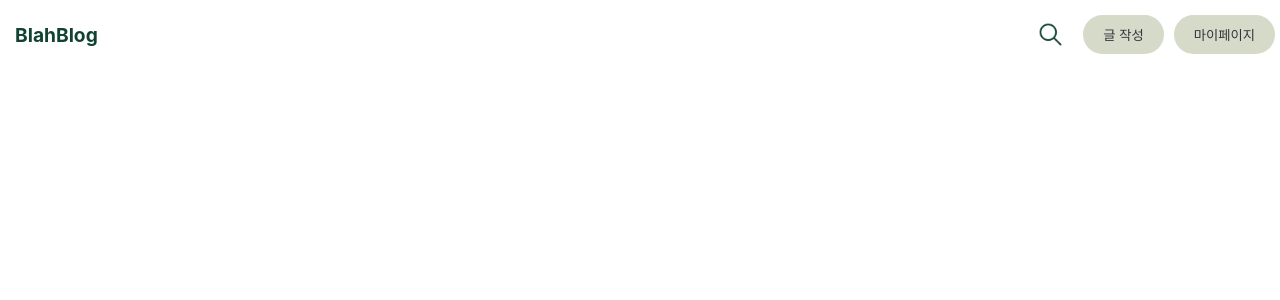
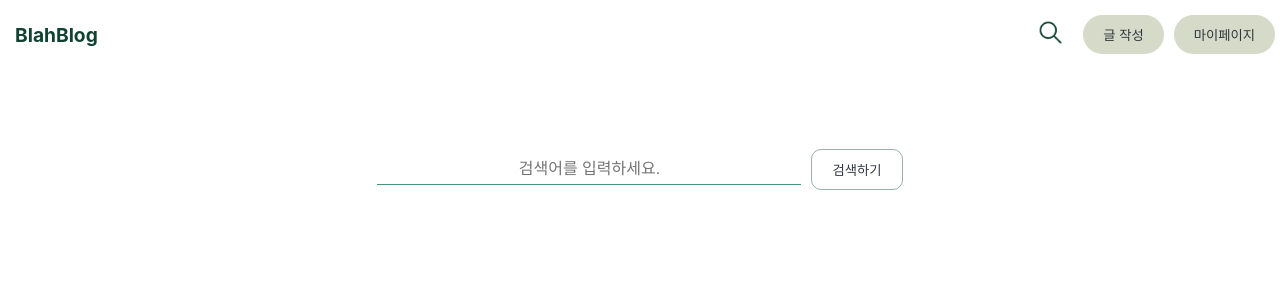
Before and after one commit to hyeoonjeoong/blog-mini-project, a React (Create React App) app in the folder blog/: page /search in a window 1280 px wide. Before the commit this address had no page. Shown: the top 300 px of the page. Built offline with nearby package versions, Linux system fonts and the light colour scheme; a small style sheet from the web is missing.

Commit message:
✨ search page 분리, 검색 기능 적용

```diff
--- a/blog/src/App.js
+++ b/blog/src/App.js
@@ -5,6 +5,7 @@ import Main from "./pages/Main";
 import Write from "./pages/Write";
 import PostingDetail from "./pages/PostingDetail";
 import MyPage from "./pages/MyPage";
+import Search from "./pages/Search";
 
 function App() {
   return (
@@ -15,6 +16,7 @@ function App() {
         <Route path="/write" element={<Write />} />
         <Route path="/post/:postId" element={<PostingDetail />} />
         <Route path="/myPage" element={<MyPage />} />
+        <Route path="/search" element={<Search />} />
       </Routes>
     </>
   );
--- a/blog/src/assets/index.css
+++ b/blog/src/assets/index.css
@@ -212,14 +212,11 @@ code {
 .searchBoxWrapper {
   display: flex;
   justify-content: center;
+  margin-top: 60px;
 }
 .searchBoxContainer {
   width: 700px;
   height: 50px;
-  border: 1px solid #9cafaa;
-  background-color: #eeeeee;
-  position: fixed;
-  z-index: 10;
   padding: 20px;
 }
 
@@ -237,13 +234,32 @@ code {
   border-bottom: 1px solid #48947f;
 }
 
+.searchInput::placeholder {
+  text-align: center;
+  font-size: larger;
+}
+
 .searchBoxContainer button {
   padding: 10px 20px;
   cursor: pointer;
   margin-left: 10px;
   border: none;
   border-radius: 10px;
-  background-color: #d6dac8;
+  background: none;
+  border: 1px solid #9cafaa;
   color: #31363f;
   font-weight: 500;
 }
+.searchBoxContainer button:hover {
+  background-color: #9cafaa;
+  color: #eeeeee;
+}
+
+.searchPostBox {
+  margin-top: 50px;
+  display: grid;
+  grid-template-columns: repeat(auto-fill, minmax(300px, 1fr));
+  grid-gap: 10px;
+  justify-content: start;
+  justify-items: center;
+}
--- a/blog/src/components/common/Header.jsx
+++ b/blog/src/components/common/Header.jsx
@@ -1,13 +1,9 @@
 import React, { useState } from "react";
 import { Link } from "react-router-dom";
 import search from "../../assets/search.png";
-import Search from "./Search";
+import Search from "../../pages/Search";
 
 const Header = () => {
-  const [isSearch, setIsSearch] = useState(false);
-  const handleClickSearch = () => {
-    setIsSearch(true);
-  };
   return (
     <>
       <div className="header">
@@ -15,12 +11,9 @@ const Header = () => {
           <span>BlahBlog</span>
         </Link>
         <div>
-          <img
-            src={search}
-            alt="search-icon"
-            className="search"
-            onClick={handleClickSearch}
-          />
+          <Link to="search">
+            <img src={search} alt="search-icon" className="search" />
+          </Link>
           <Link to="/write">
             <button>글 작성</button>
           </Link>
@@ -29,7 +22,6 @@ const Header = () => {
           </Link>
         </div>
       </div>
-      {isSearch && <Search />}
     </>
   );
 };
--- a/blog/src/components/common/Search.jsx
+++ b/blog/src/pages/Search.jsx
@@ -1,8 +1,10 @@
 import React, { useEffect, useState } from "react";
-import { searchPosting } from "../../apis/blog";
+import { searchPosting } from "../apis/blog";
+import PostCard from "../components/main/PostCard";
 
 const Search = () => {
   const [searchParams, setSearchParams] = useState("");
+  const [postingList, setPostingList] = useState([]);
 
   const handleSearch = () => {
     if (!searchParams) {
@@ -11,6 +13,7 @@ const Search = () => {
     }
     searchPosting(searchParams)
       .then((res) => {
+        setPostingList(res);
         console.log(res);
       })
       .catch((err) => console.log(err));
@@ -28,10 +31,16 @@ const Search = () => {
               type="text"
               value={searchParams}
               onChange={(e) => setSearchParams(e.target.value)}
+              placeholder="검색어를 입력하세요."
             ></input>
             <button onClick={handleSearch}>검색하기</button>
           </div>
         </div>
+      </div>
+      <div className="searchPostBox">
+        {postingList.map((post) => (
+          <PostCard key={post.postingId} post={post} />
+        ))}
       </div>
     </>
   );
```
